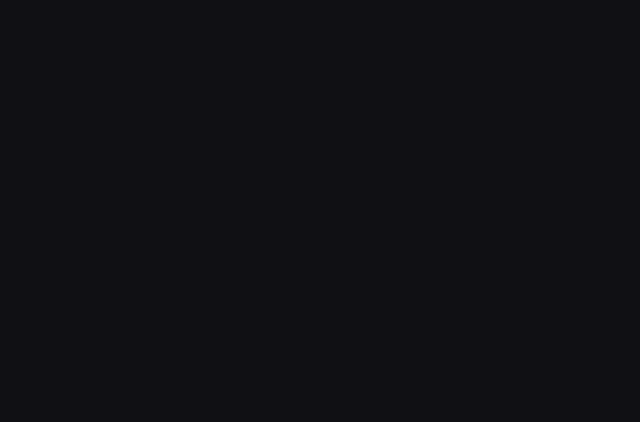
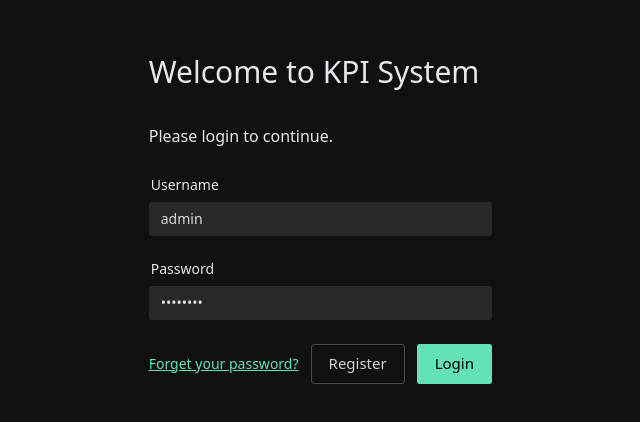
Before and after one commit to FangtaiDong10/KPI-frontend, a Vue app: page /login in a window 1280 px wide. Before the commit this address had no page. Shown: the part 184-606 px from the top of the page, without its empty margins (596-1236 px from the left). Built offline with nearby package versions, Linux system fonts and the light colour scheme.

Commit message:
login component update

```diff
--- a/src/App.vue
+++ b/src/App.vue
@@ -1,12 +1,19 @@
 <script setup>
 import { RouterLink, RouterView } from 'vue-router';
-import { NConfigProvider, NGlobalStyle, darkTheme } from 'naive-ui';
+import {
+  NConfigProvider,
+  NGlobalStyle,
+  darkTheme,
+  NMessageProvider,
+} from 'naive-ui';
 </script>
 
 <template>
   <n-config-provider :theme="darkTheme">
-    <n-global-style />
-    <RouterView />
+    <n-message-provider>
+      <RouterView />
+      <n-global-style />
+    </n-message-provider>
   </n-config-provider>
 </template>
 <style>
--- a/src/router/index.js
+++ b/src/router/index.js
@@ -21,6 +21,11 @@ const router = createRouter({
         },
       ],
     },
+    {
+      path: '/login',
+      name: 'login',
+      component: () => import('@/views/LoginView.vue'),
+    }
   ],
 });
 
--- /dev/null
+++ b/src/views/LoginView.vue
@@ -0,0 +1,105 @@
+<script setup>
+import {
+  NA,
+  NSpace,
+  NForm,
+  NFormItem,
+  NInput,
+  NH1,
+  NH5,
+  NButton,
+  useMessage,
+} from 'naive-ui';
+import { useRouter } from 'vue-router';
+import { computed, ref } from 'vue';
+// import { useAuthStore } from "../stores/auth";
+
+const router = useRouter();
+// const authStore = useAuthStore();
+
+const message = useMessage();
+const formRef = ref(null);
+const loginModel = ref({
+  username: 'admin',
+  password: 'password',
+});
+
+const loading = ref(false);
+const disabled = computed(
+  () => loginModel.value.username === '' || loginModel.value.password === ''
+);
+
+const handleLogin = async () => {
+  //   loading.value = true;
+  //   try {
+  //     await authStore.login(loginModel.value.username, loginModel.value.password);
+  //     loading.value = true;
+  //     const redirectUrl =
+  //       router.currentRoute.value.query.redirect?.toString() || "/";
+  //     await router.replace(redirectUrl);
+  //   } catch (e) {
+  //     message.error(e.response.data.message);
+  //   }
+};
+</script>
+
+<template>
+  <div class="login">
+    <n-space class="login-card" vertical>
+      <n-h1>Welcome to KPI System</n-h1>
+      <n-h5>Please login to continue.</n-h5>
+
+      <!-- login form -->
+      <n-form ref="formRef" :model="loginModel">
+        <n-form-item path="username" label="Username">
+          <n-input
+            type="text"
+            placeholder="Please Input"
+            v-model:value="loginModel.username"
+          />
+        </n-form-item>
+        <n-form-item path="password" label="Password">
+          <n-input
+            type="password"
+            placeholder="Please Input"
+            v-model:value="loginModel.password"
+          />
+        </n-form-item>
+
+        <n-space justify="space-between" align="center">
+          <n-a href="/forget"> Forget your password? </n-a>
+
+          <n-space>
+            <n-button size="large" tag="a" href="/register">
+              Register
+            </n-button>
+
+            <n-button
+              type="primary"
+              tag="a"
+              size="large"
+              :loading="loading"
+              :disabled="disabled"
+              @click="handleLogin"
+            >
+              Login
+            </n-button>
+          </n-space>
+        </n-space>
+      </n-form>
+    </n-space>
+  </div>
+</template>
+
+<style lang="less" scoped>
+.login {
+  width: 100%;
+  height: 100vh;
+  display: flex;
+  justify-content: end;
+  align-items: center;
+}
+.login-card {
+  margin-right: 15vw;
+}
+</style>
```
